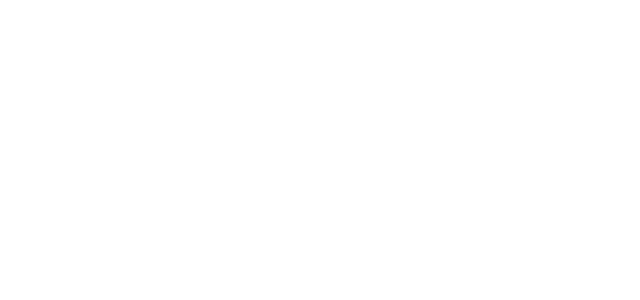
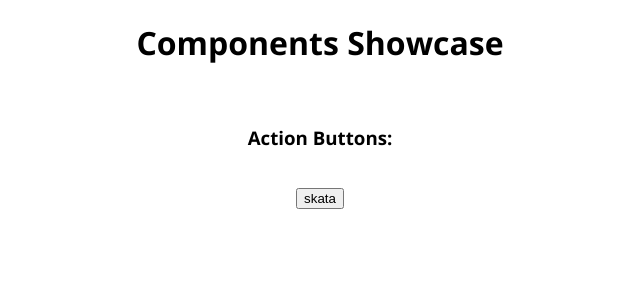
Before and after one commit to antisocrates/atypon-assignment, a Next.js app: page / in a window 1280 px wide. Shown: the top 300 px of the page, without its empty margins (320-960 px from the left). Built offline with nearby package versions, Linux system fonts and the light colour scheme.

Commit message:
initial commit

```diff
--- /dev/null
+++ b/components/action-button/action-button.component.tsx
@@ -0,0 +1,20 @@
+import React from 'react';
+import styles from './action-button.module.css';
+
+export enum ActionButtonTypes {
+    flat,
+    flatWithIcon,
+    iconOnly
+}
+
+export interface ActionButtonProps {
+    buttonType: ActionButtonTypes;
+    buttonText: string;
+    icon?: any;
+}
+
+export const ActionButton: React.FC<ActionButtonProps> = ({buttonType, buttonText, icon}) => {
+    return (
+        <button className={styles.actionButton}>{buttonText}</button>
+    )
+}
--- /dev/null
+++ b/components/action-button/action-button.module.css
@@ -0,0 +1,13 @@
+.action-button {
+    height: 32px;
+    width: 124px;
+    left: 20px;
+    top: 20px;
+    border-radius: 2px;
+    padding: 4px 16px 4px 16px;
+    background-color: red;
+    border: none;
+    text-decoration: none;
+    text-align: center;
+    outline: none;
+}
--- a/pages/index.tsx
+++ b/pages/index.tsx
@@ -1,16 +1,21 @@
 import type {NextPage} from 'next'
 import Head from 'next/head'
+import {ActionButton, ActionButtonTypes} from "../components/action-button/action-button.component";
 
 const Home: NextPage = () => {
     return (
         <div>
             <Head>
                 <title>Atypon's frontend engineering assignment</title>
-        <meta name="description" content="Atypon's frontend engineering assignment" />
+                <meta name="description" content="Atypon's frontend engineering assignment"/>
             </Head>
 
             <main>
-        {/* Your code here */}
+                <div className={"container"}>
+                    <h1>Components Showcase</h1>
+                    <h3>Action Buttons:</h3>
+                    <ActionButton buttonText={"skata"} buttonType={ActionButtonTypes.flat}/>
+                </div>
             </main>
         </div>
     )
--- /dev/null
+++ b/styles/common.css
@@ -0,0 +1,27 @@
+:root {
+    --gray-500: #242424;
+    --gray-400: #424242;
+    --gray-300: #616161;
+    --gray-200: #C7C7C7;
+    --gray-100: #D1D1D1;
+    --gray-50: #F5F5F5;
+    --white: #FFFFFF;
+    --accent: #0D79D0;
+    --yellow-500: #835C00;
+    --yellow-50: #FBF6D9;
+}
+
+.default-box-shadow {
+    box-shadow: 0px 0.3px 0.9px rgba(0, 0, 0, 0.07), 0px 1.6px 3.6px rgba(0, 0, 0, 0.11);
+}
+
+.container {
+    display: flex;
+    flex-direction: column;
+    gap: 20px;
+    justify-content: start;
+    align-items: center;
+    /*background-color: red;*/
+    margin: 0 8vw 0 8vw;
+    height: 100vh;
+}
--- a/styles/globals.css
+++ b/styles/globals.css
@@ -1,3 +1,5 @@
+@import "common.css";
+
 html,
 body {
     padding: 0;
```
Also changed, not shown: 2 other files (tests, documents, lock files or other folders). Lines whose indentation alone changed are shown as unchanged.
